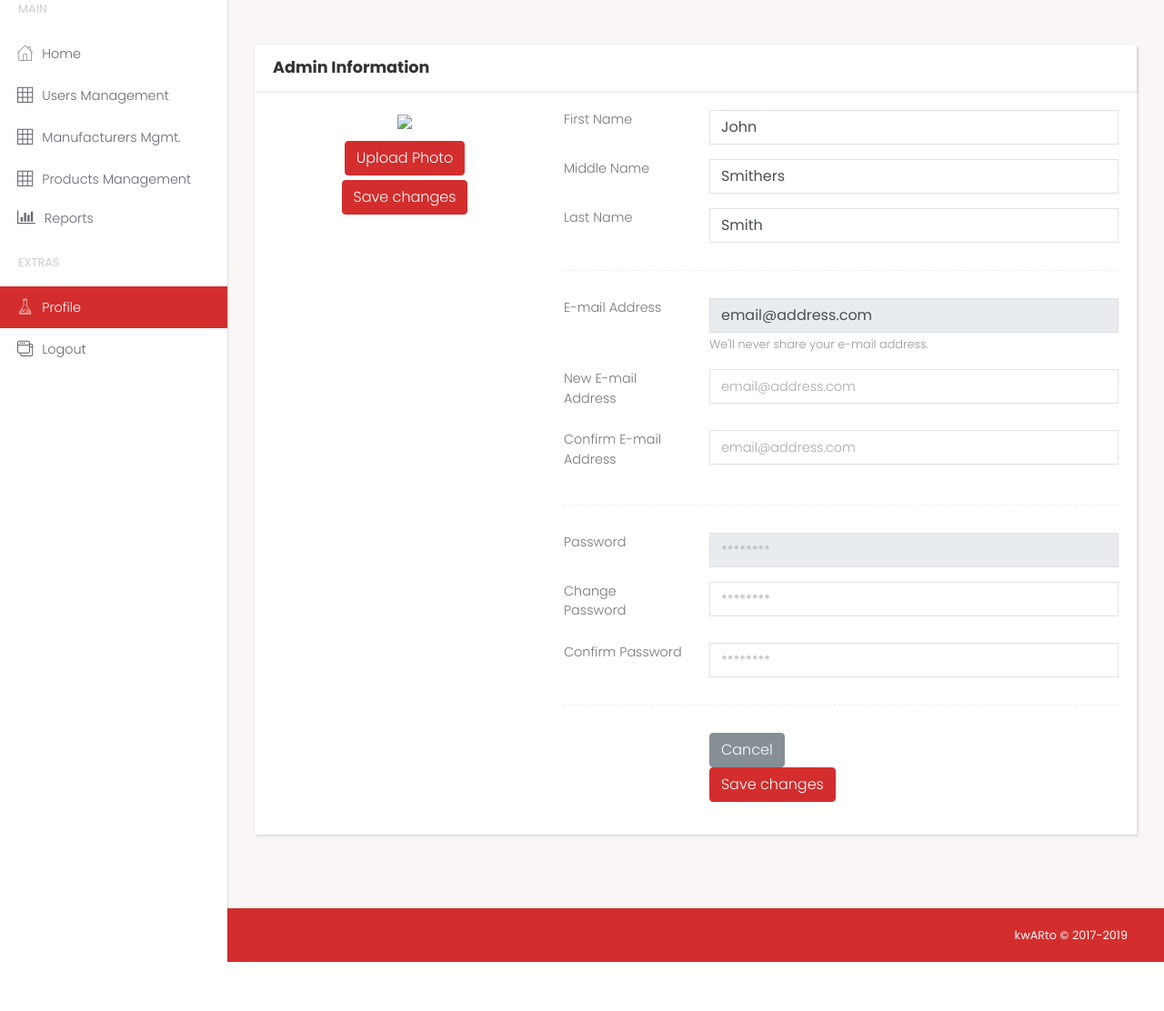
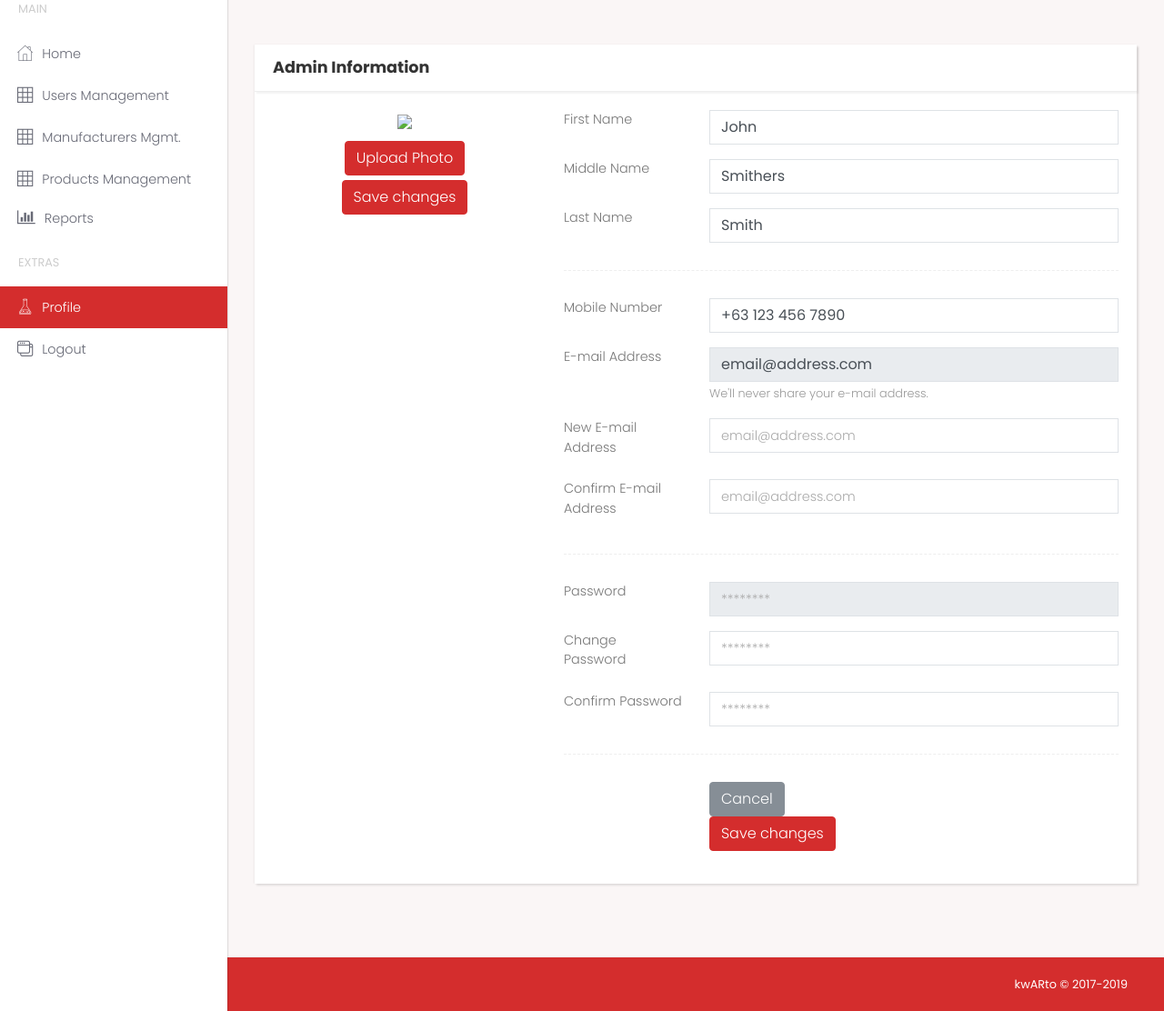
Before and after one commit to Ted125/KwARto, a PHP site: page /capstone-project/adprofile.php in a window 1280 px wide. Shown: the part 188-1300 px from the top of the page at 91% size. Before the commit the page ends 1246 px from the top, so only its background shows below. Run offline with PHP 8.4, Linux system fonts and the light colour scheme; some libraries are stand-ins or nearby versions.

Commit message:
updated fields in admin profile

```diff
--- a/adprofile.php
+++ b/adprofile.php
@@ -130,6 +130,14 @@
                           </div>
                         </div>
                         <div class="line"></div>
+
+                        <div class="form-group row">
+                          <label class="col-sm-3 form-control-label">Mobile Number</label>
+                          <div class="col-sm-9">
+                            <input type="text" class="form-control" value="+63 123 456 7890">
+                          </div>
+                        </div>
+
                         <div class="form-group row">
                           <label class="col-sm-3 form-control-label">E-mail Address</label>
                           <div class="col-sm-9">
```
